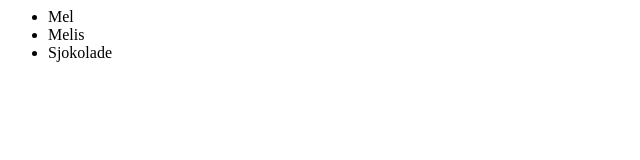
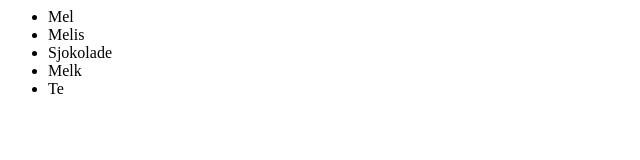
Before and after one commit to niklasraa/newGitTest, a plain HTML site: page index.html in a window 1280 px wide. Shown: the full height of the page, 0-640 px from the left. Drawn offline with Linux system fonts and the light colour scheme.

Commit message:
la til varer

```diff
--- a/index.html
+++ b/index.html
@@ -5,6 +5,8 @@
 				<li>Mel</li>
 				<li>Melis</li>
 				<li>Sjokolade</li>
+				<li>Melk</li>
+				<li>Te</li>
 			</ul>
 		</div>
 	</body>
```
